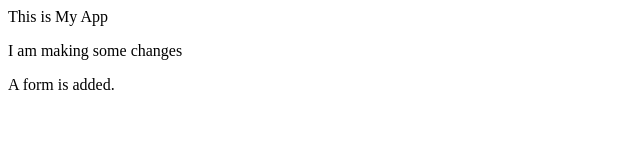
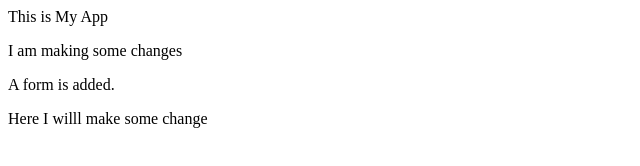
Before and after one commit to kbuddhar17/appSample, a plain HTML site: page index.html in a window 1280 px wide. Shown: the whole page, without its empty margins (0-640 px from the left). Drawn offline with Linux system fonts and the light colour scheme.

Commit message:
some stuff has been added

```diff
--- a/index.html
+++ b/index.html
@@ -7,5 +7,6 @@
         <p> I am making some changes</p>
         <form></form>
         <p > A form is added.</p>
+        <P> Here I willl make some change</P>
     </body>
 </html>
```
